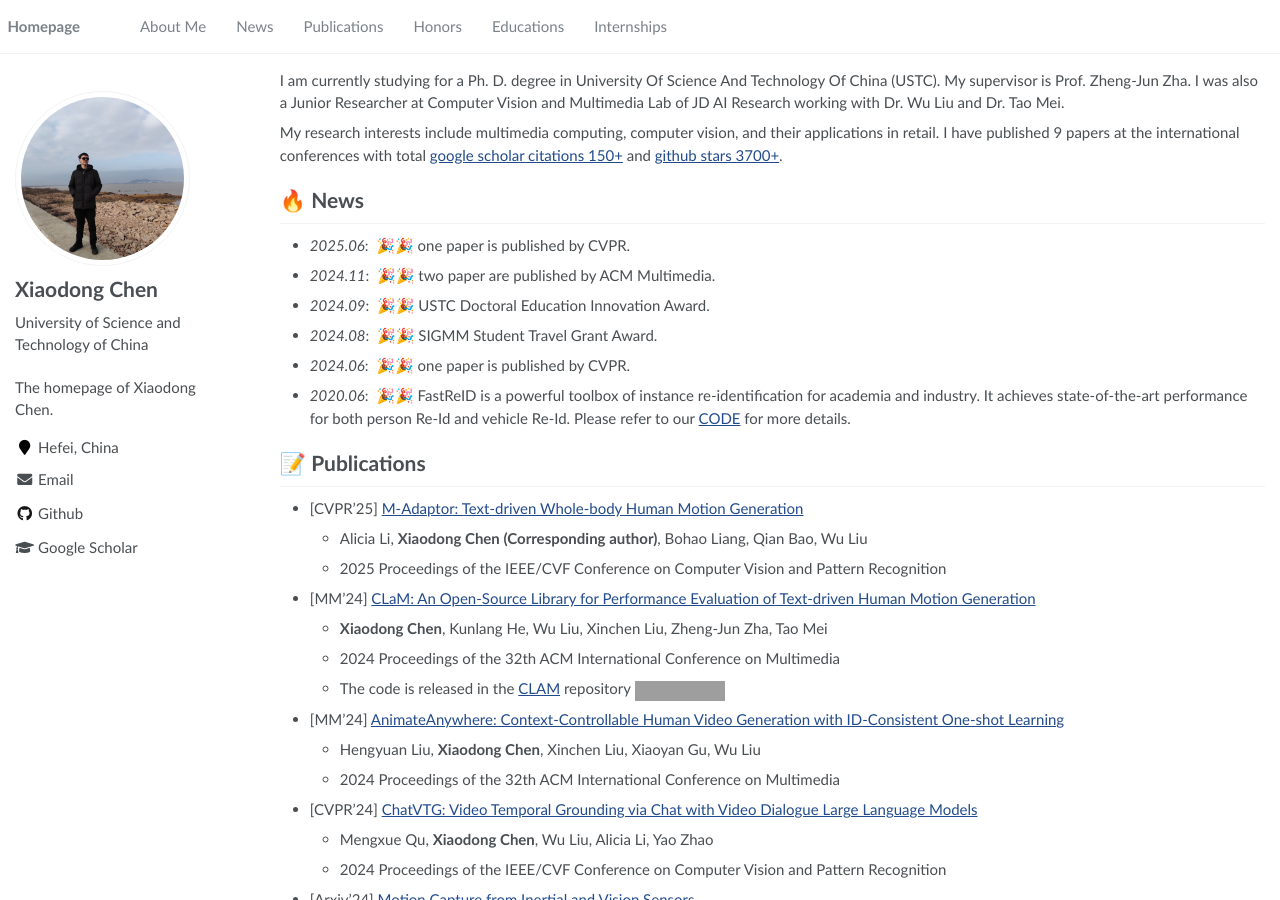
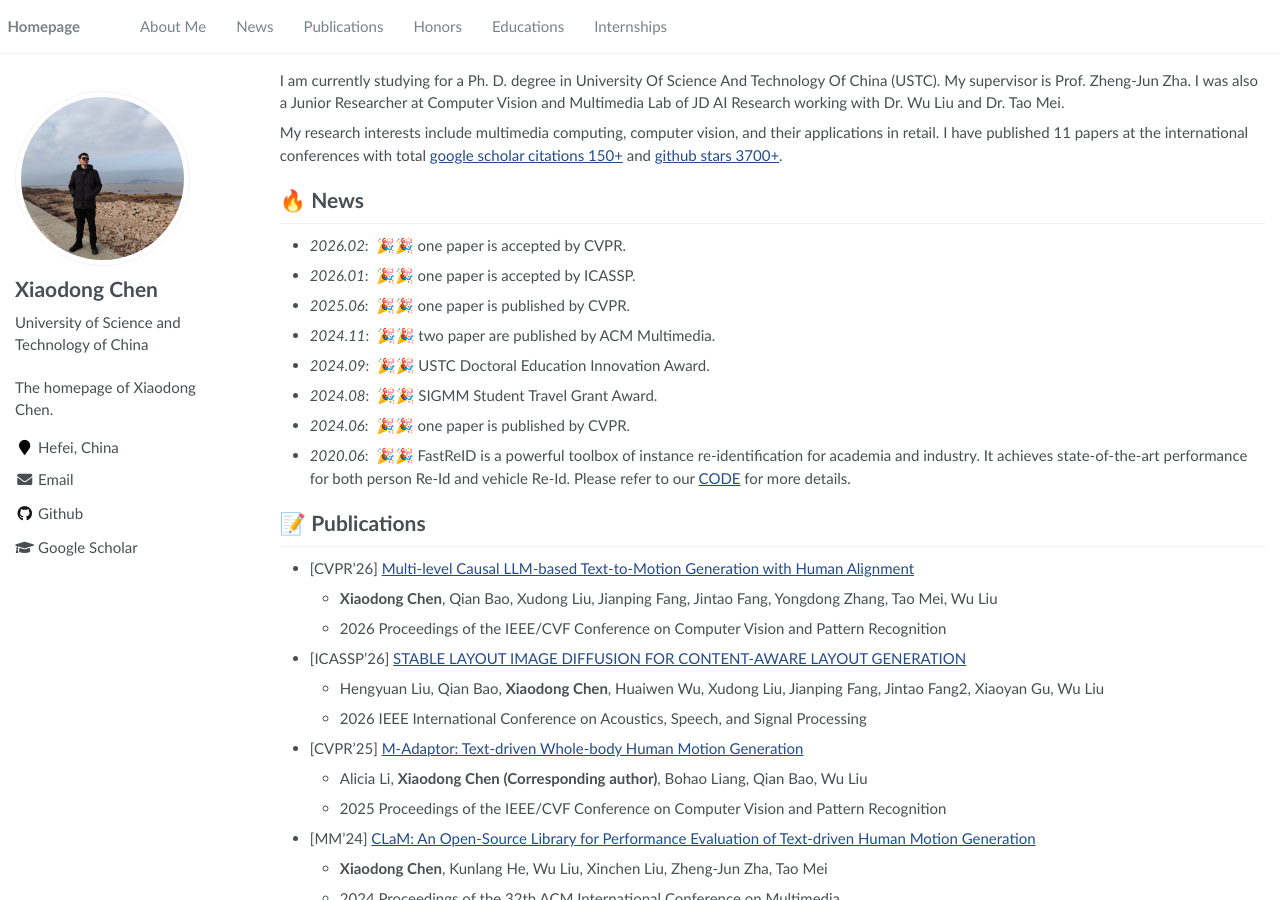
Before and after one commit to SheldongChen/SheldongChen.github.io, a Jekyll site: the page built from _pages/about.md, in a window 1280 px wide and 900 px high. Built offline with Jekyll 4.4.1, drawn with Linux system fonts in a browser that asks for light colours; grey boxes are pictures that could not be loaded.

Commit message:
Update about.md

```diff
--- a/_pages/about.md
+++ b/_pages/about.md
@@ -19,10 +19,12 @@ redirect_from:
 I am currently studying for a Ph. D. degree in University Of Science And Technology Of China (USTC). My supervisor is Prof. Zheng-Jun Zha.
 I was also a Junior Researcher at Computer Vision and Multimedia Lab of JD AI Research working with Dr. Wu Liu and Dr. Tao Mei.
 
-My research interests include multimedia computing, computer vision, and their applications in retail. I have published 9 papers at the international conferences with total [google scholar citations 150+](https://scholar.google.com/citations?user=FZJ-fFYAAAAJ) and [github stars 3700+](https://github.com/SheldongChen).
+My research interests include multimedia computing, computer vision, and their applications in retail. I have published 11 papers at the international conferences with total [google scholar citations 150+](https://scholar.google.com/citations?user=FZJ-fFYAAAAJ) and [github stars 3700+](https://github.com/SheldongChen).
 
 
 # 🔥 News
+- *2026.02*: &nbsp;🎉🎉 one paper is accepted by CVPR.
+- *2026.01*: &nbsp;🎉🎉 one paper is accepted by ICASSP.
 - *2025.06*: &nbsp;🎉🎉 one paper is published by CVPR.
 - *2024.11*: &nbsp;🎉🎉 two paper are published by ACM Multimedia.
 - *2024.09*: &nbsp;🎉🎉 USTC Doctoral Education Innovation Award.
@@ -31,6 +33,15 @@ My research interests include multimedia computing, computer vision, and their a
 - *2020.06*: &nbsp;🎉🎉 FastReID is a powerful toolbox of instance re-identification for academia and industry. It achieves state-of-the-art performance for both person Re-Id and vehicle Re-Id. Please refer to our [CODE](https://github.com/JDAI-CV/fast-reid) for more details.
 
 # 📝 Publications
+
+
+- [CVPR'26] [Multi-level Causal LLM-based Text-to-Motion Generation with Human Alignment](https://xiaodongchen.cn/)
+  - **Xiaodong Chen**, Qian Bao, Xudong Liu, Jianping Fang, Jintao Fang, Yongdong Zhang, Tao Mei, Wu Liu
+  - 2026 Proceedings of the IEEE/CVF Conference on Computer Vision and Pattern Recognition
+
+- [ICASSP'26] [STABLE LAYOUT IMAGE DIFFUSION FOR CONTENT-AWARE LAYOUT GENERATION](https://xiaodongchen.cn/)
+  - Hengyuan Liu, Qian Bao, **Xiaodong Chen**, Huaiwen Wu, Xudong Liu, Jianping Fang, Jintao Fang2, Xiaoyan Gu, Wu Liu
+  - 2026 IEEE International Conference on Acoustics, Speech, and Signal Processing
 
 - [CVPR'25] [M-Adaptor: Text-driven Whole-body Human Motion Generation](https://xiaodongchen.cn/paper/CVPR2025_T2M.pdf)
   - Alicia Li, **Xiaodong Chen (Corresponding author)**, Bohao Liang, Qian Bao, Wu Liu
```
